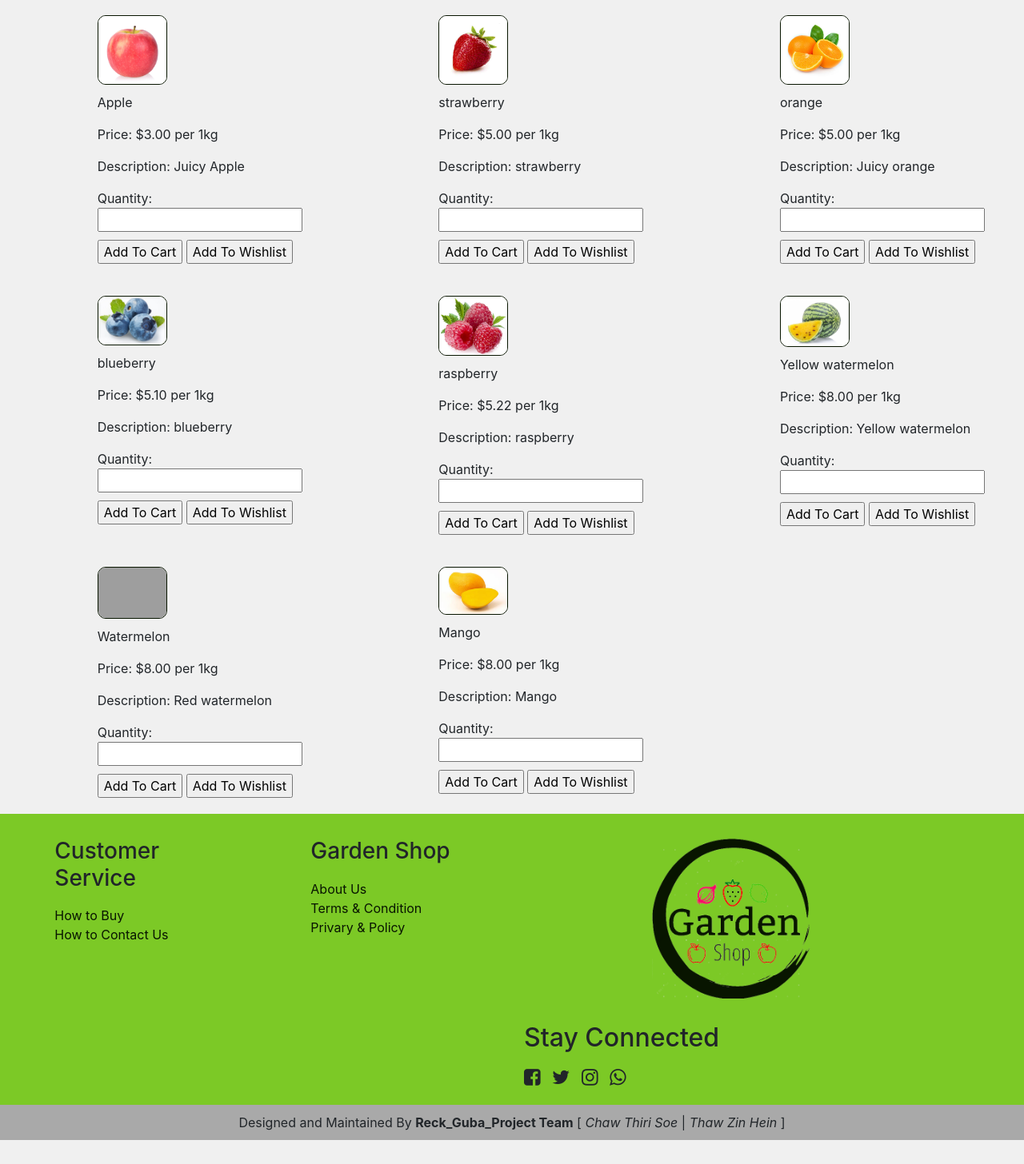
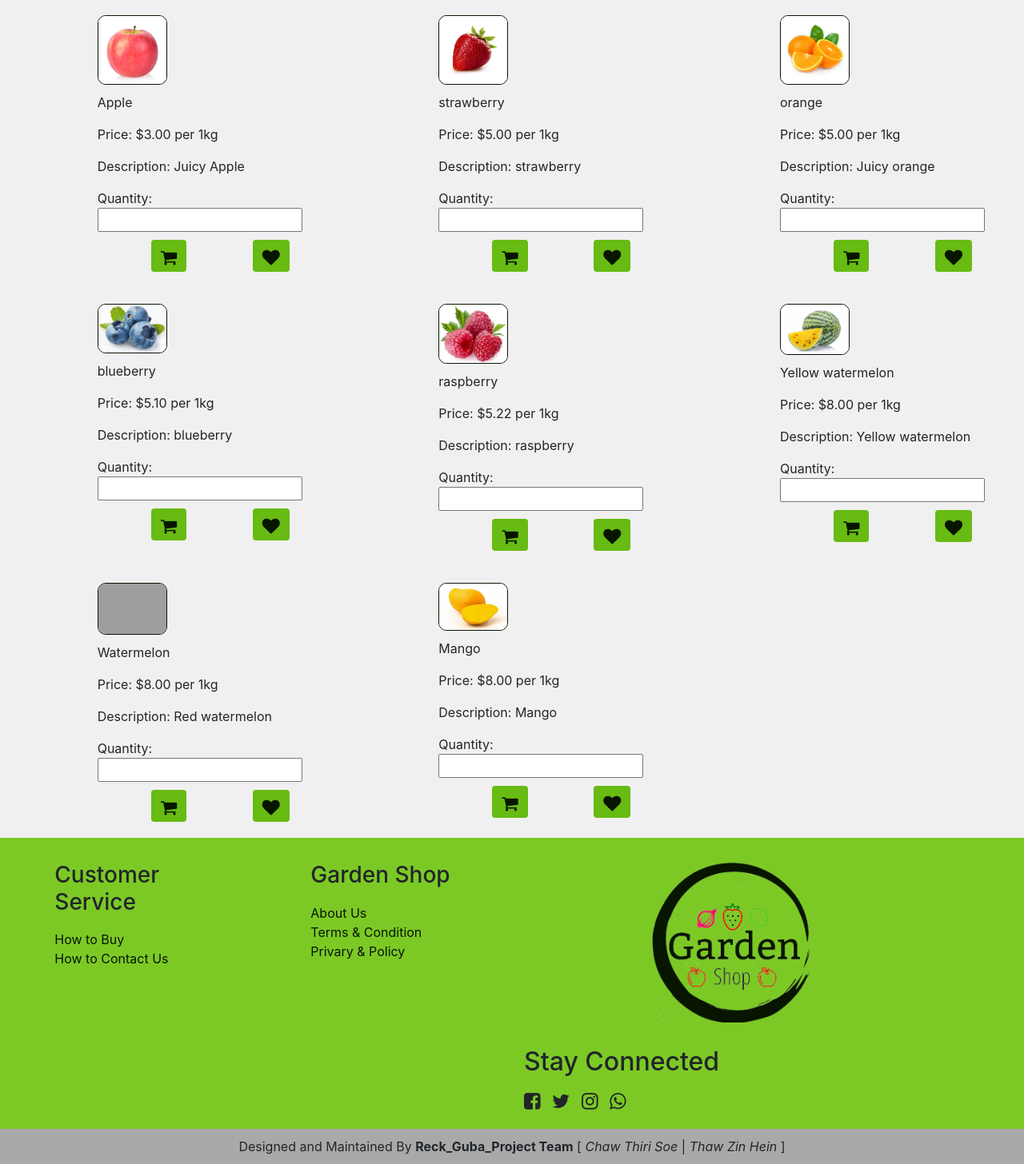
Before and after one commit to ChawThiriSoe/Garden_Shop, a Django app: page /user/fruits/ in a window 1280 px wide. Shown: the part 375-1831 px from the top of the page at 80% size. Before the commit the page ends 1801 px from the top, so only its background shows below. Run offline with Django 3.2, Linux system fonts and the light colour scheme; data comes from the database, SQL or seed files in the repository; both versions use the stored data as it was after the commit; some libraries are stand-ins or nearby versions; grey boxes are pictures that could not be loaded.

Commit message:
updated btn

```diff
--- a/Users/templates/fruits.html
+++ b/Users/templates/fruits.html
@@ -17,11 +17,27 @@
                 <p>Price: ${{ fruit.price }} per 1kg</p>
                 <p>Description: {{ fruit.description }}</p>
                 <div style="padding-bottom: 10px;">
-                    Quantity: <input type="number" name="quantity">
+                    Quantity: <input type="number" name="quantity" required>
                 </div>
                 <input type="hidden" name="fruit_name" value="{{ fruit.name }}">
-                <input type="submit" name="add_to_cart" value="Add To Cart">
-                <input type="submit" name="add_to_wishlist" value="Add To Wishlist">
+
+                {% if request.session.logged == True %}
+                <input type="submit" name="add_to_cart" id="add_to_cart" hidden >
+                <label for="add_to_cart">
+                    <i class="fa fa-shopping-cart btn btn-default item_btn" style="float: left; margin-left: 67px; font-size:22px;"></i>
+                </label>
+                <input type="submit" name="add_to_wishlist" id="add_to_wishlist" hidden >
+                <label for="add_to_wishlist">
+                    <i class="fa fa-heart btn btn-default item_btn" style="float: left; margin-left: 67px; font-size:22px;"></i>
+                </label>
+                {% else %}
+                <a href="/user/login" class="btn btn-default item_btn" style="float: left; margin-left: 67px; font-size:22px;" onclick="return loginAlert()">
+                    <i class="fa fa-shopping-cart"></i>
+                </a>
+                <a href="/user/login" class= "btn btn-default item_btn" style="float: right; margin-right: 50px; font-size:22px;" onclick="return loginAlert()">
+                    <i class="fa fa-heart"></i>
+                </a>
+                {% endif %}
             </form>
         </div>
     {% endfor %}
--- a/static/css/style.css
+++ b/static/css/style.css
@@ -318,6 +318,19 @@ li a:hover{
     font-size:20px;
   }
 
+.item_btn {
+    background-color: #67BB12;
+    color: #081500;
+    border: none;
+    text-decoration: none;
+    height: 40px;
+}
+.item_btn:hover {
+    background-color: #F86166;
+    color: #081500;
+    text-decoration: none;
+}
+
 /* Style for footer */
 
 .footer {
--- a/static/js/script.js
+++ b/static/js/script.js
@@ -5,3 +5,7 @@ function saveChanges(){
 function logOut(){
     alert("Successfully logged out")
 }
+
+function loginAlert(){
+    alert("Please login to do this action")
+}
```
Also changed, not shown: Users/templates/vegetables.html (+19 -3 lines), db.sqlite3.
